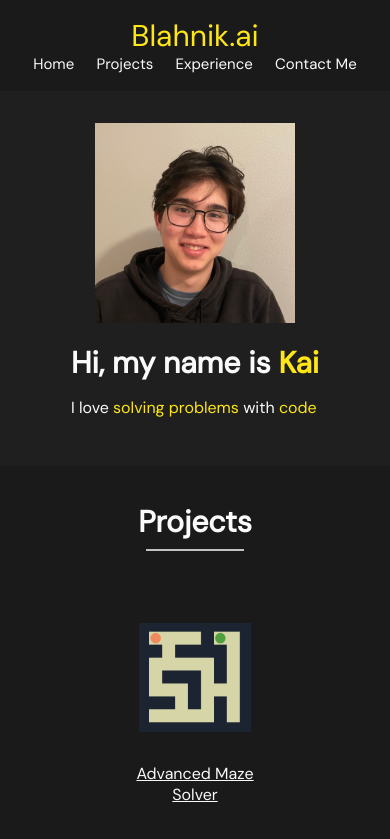
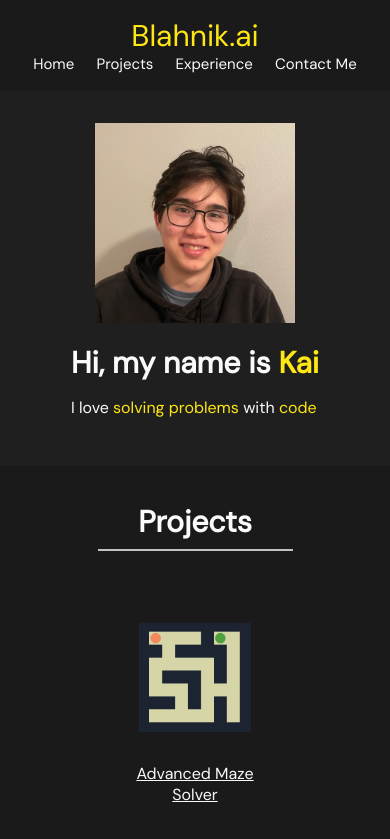
Before and after one commit to blahnikkai/blahnikkai.github.io, a React (Create React App) app: page /#/ in a window 390 px wide. Shown: the top 839 px of the page. Built offline with nearby package versions, Linux system fonts and the light colour scheme.

Commit message:
Make LineOrnament wider on mobile view. Rename experience -> short_exp_tile

```diff
--- a/src/Components/LineOrnament/LineOrnament.css
+++ b/src/Components/LineOrnament/LineOrnament.css
@@ -5,3 +5,9 @@
     background-color: var(--clr-light);
     opacity: .75;
 }
+
+@media (max-width: 1000px) {
+    #line_ornament {
+        width: 50%;
+    }
+}
--- a/src/Components/ShortExperience/index.js
+++ b/src/Components/ShortExperience/index.js
@@ -6,8 +6,8 @@ import './short_experience.css';
 
 function Experience() {
     return (
-        <div id='experience' className='short_tile'>
-            <h1 className='exp_title'>Experience</h1>
+        <div id='short_exp_tile' className='short_tile'>
+            <h1>Experience</h1>
             <LineOrnament/>
             <div className='short_grid'>
                 {experience_list.filter((exp) => exp.on_homepage).map((exp, ind) => <ExperiencePart key={ind} exp={exp}/>)}
--- a/src/Components/ShortExperience/short_experience.css
+++ b/src/Components/ShortExperience/short_experience.css
@@ -1,4 +1,4 @@
-#experience {
+#short_exp_tile {
     background-color: var(--clr-main);
 }
 
```
